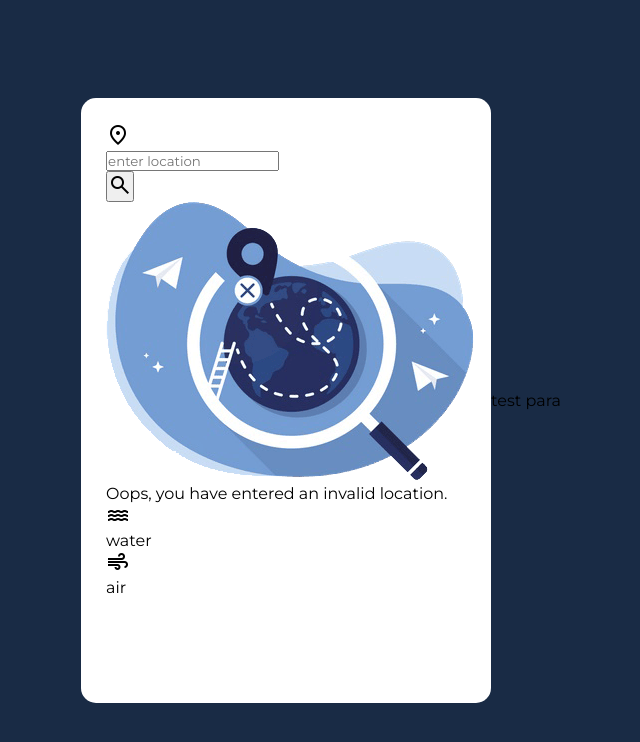
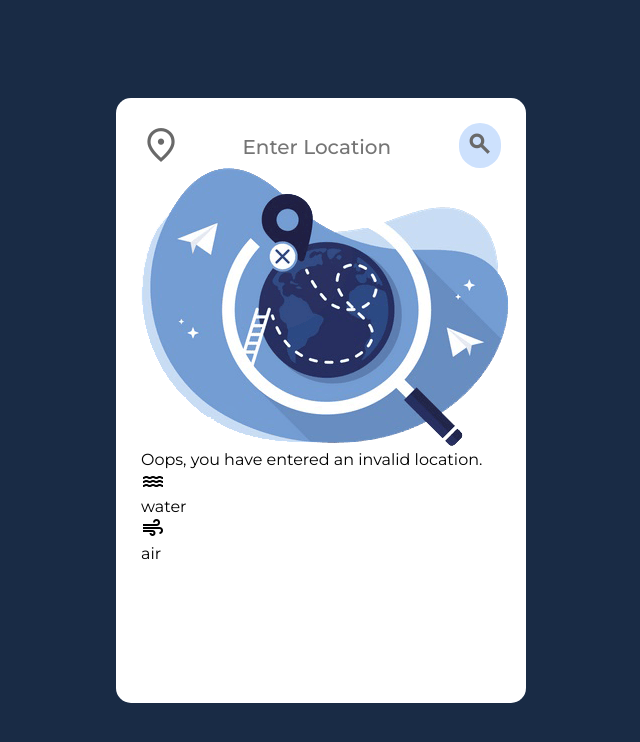
Before and after one commit to benaderaw/weather-app, a plain HTML site: page index.html in a window 1280 px wide. Shown: the whole page, without its empty margins (319-959 px from the left). Drawn offline with nearby package versions, Linux system fonts and the light colour scheme.

Commit message:
Added style to the search form and icons

```diff
--- a/index.html
+++ b/index.html
@@ -22,8 +22,8 @@
   <body>
     <div class="container">
       <div class="search-container">
-        <i class="material-symbols-outlined"> location_on </i>
-        <form action="" class="location-form">
+        <i class="material-symbols-outlined location-icon"> location_on </i>
+        <form type="submit" class="location-form">
           <input
             type="text"
             placeholder="enter location"
@@ -31,7 +31,7 @@
           />
         </form>
         <button class="btn search-btn">
-          <i class="material-symbols-outlined"> search </i>
+          <i class="material-symbols-outlined search-icon"> search </i>
         </button>
       </div>
 
@@ -49,6 +49,5 @@
         <p class="wind-detail">air</p>
       </div>
     </div>
-    <p>test para</p>
   </body>
 </html>
--- a/src/css/main.css
+++ b/src/css/main.css
@@ -3,6 +3,7 @@
   padding: 0;
   margin: 0;
   box-sizing: border-box;
+  border: 0;
 }
 
 body {
@@ -23,3 +24,59 @@ body {
   overflow: hidden;
   transition: 0.6s ease;
 }
+
+.search-container {
+  display: flex;
+  width: 100%;
+  height: min-content;
+  align-items: center;
+  justify-content: space-between;
+}
+
+.location-form {
+  width: 80%;
+  margin: 0px 6px 0px 0px;
+}
+
+.location-input {
+  color: rgb(105, 105, 105);
+  width: 100%;
+  font-size: 24px;
+  font-weight: 500;
+  text-transform: uppercase;
+  padding: 4px;
+  text-align: center;
+}
+
+.location-input::placeholder {
+  text-align: center;
+  font-size: 20px;
+  align-items: center;
+  justify-content: center;
+  text-transform: capitalize;
+}
+
+.search-btn {
+  color: rgb(105, 105, 105);
+  background-color: rgb(205, 225, 253);
+  cursor: pointer;
+  width: 45px;
+  height: 45px;
+  border-radius: 50px;
+  transition: 0.5s ease;
+}
+
+.location-icon {
+  color: rgb(105, 105, 105);
+  font-size: 40px;
+  font-weight: 500;
+}
+
+.search-icon {
+  font-size: 25px;
+  font-weight: 700;
+}
+
+.search-btn:hover {
+  background-color: rgb(122, 177, 255);
+}
```
